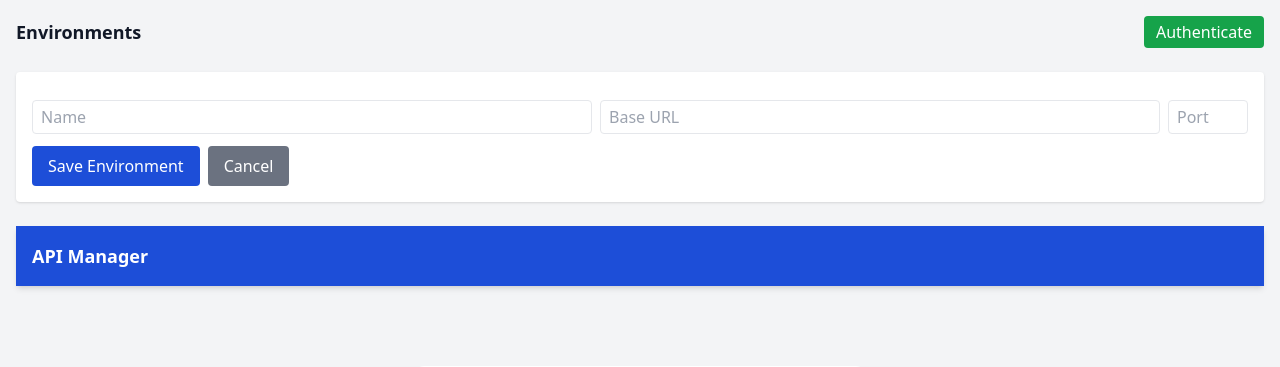
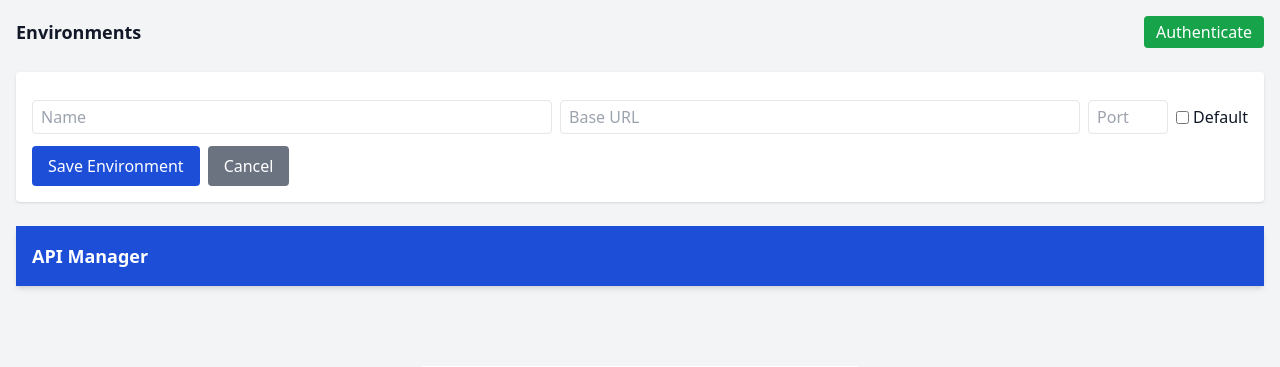
Before and after one commit to torosys/FlaskAPIManager, a Flask app: template templates/envs.html in a window 1280 px wide. Shown: the top 367 px of the page. Run offline with Flask 3, Linux system fonts and the light colour scheme; the template is opened without the code that fills it, so the values that code supplies are empty; some libraries are stand-ins or nearby versions.

Commit message:
Add default environment checkbox

```diff
--- a/templates/envs.html
+++ b/templates/envs.html
@@ -52,6 +52,15 @@
         placeholder="Port"
         class="w-20 border rounded px-2 py-1"
       >
+      <label class="inline-flex items-center ml-2">
+        <input
+          type="checkbox"
+          name="is_default"
+          id="env_is_default"
+          class="mr-1"
+        >
+        <span>Default</span>
+      </label>
     </div>
     <div class="flex space-x-2 mt-2">
       <button
```
Also changed, not shown: templates/main.html (+9 -0 lines).
